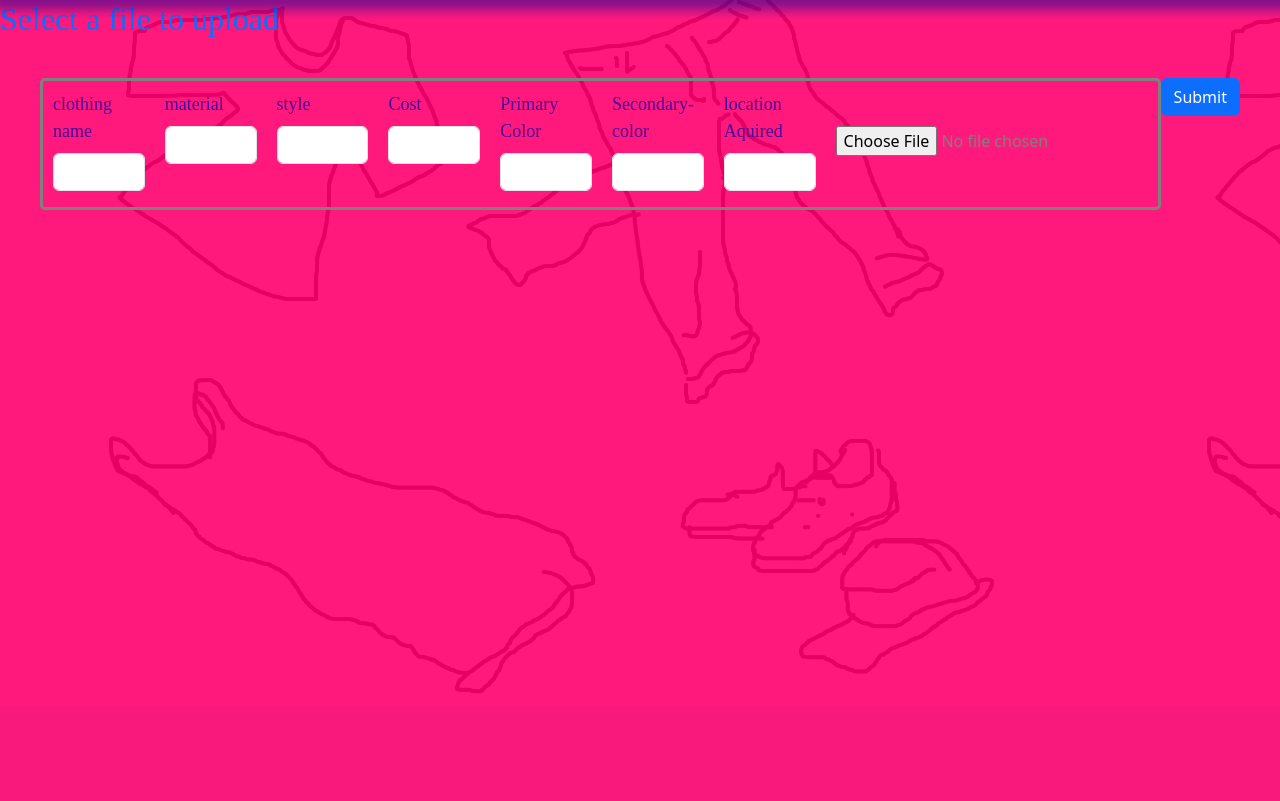
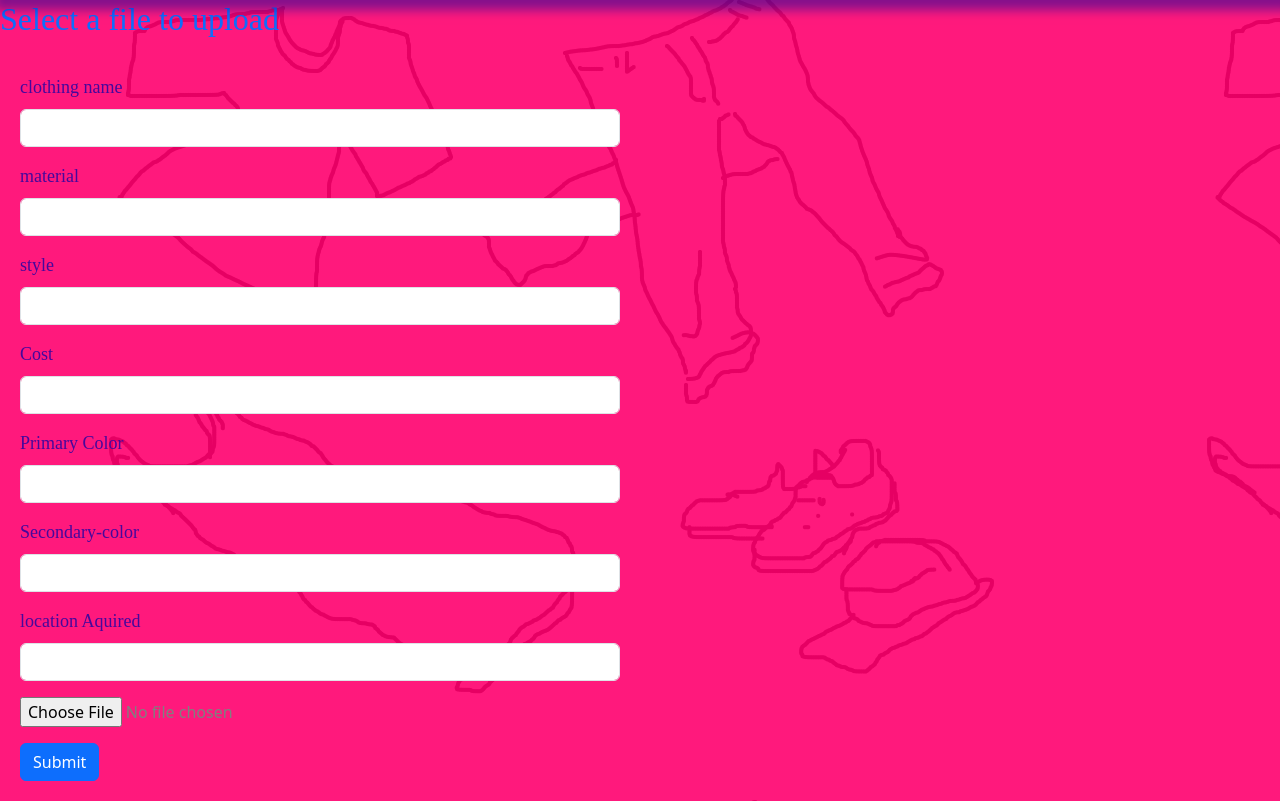
Before and after one commit to Coding-Dojo-FashApp/FashApp, a Flask app: template FashApp/templates/new_item.html in a window 1280 px wide. Shown: the part 94-895 px from the top of the page. Before the commit the page ends 787 px from the top, so only its background shows below. Run offline with Flask 2, Linux system fonts and the light colour scheme; the template is opened without the code that fills it, so the values that code supplies are empty; some web fonts are replaced.

Commit message:
more styling

```diff
--- a/FashApp/controllers/users.py
+++ b/FashApp/controllers/users.py
@@ -60,3 +60,10 @@ def dashboard():
 
         return render_template('index.html',current_user = user.User.get_one({'id': session["users_id"]}), all_category = clothing_category.Clothing_catagories.get_all() )
     return redirect('/')
+
+
+
+# Kevin Added this to test the profile page.
+@app.route('/profile')
+def profile():
+    return(render_template('profile.html'))
--- a/FashApp/static/css/main.css
+++ b/FashApp/static/css/main.css
@@ -129,3 +129,8 @@ form{
 .clothing-image {
     height:300px;
 }
+
+.form_box {
+    width: 50%;
+
+}
--- a/FashApp/templates/new_item.html
+++ b/FashApp/templates/new_item.html
@@ -44,19 +44,11 @@
     </div>
 </nav>
       <div>
-        <input type="hidden" name="user_id" value="{{current_user.id}}">
-            <!-- <h1>All Post</h1> -->
             {%for z in all_clothing%}
-        <div class="box1">
-
             <div class="box2">
             <img class = "clothing-image" src="/static/uploads/{{z.img_path}}/" alt="{{z.img_path}}" >
       </div>
-
-        </div>
         {%endfor%}
-
-
     <div>
         <h2 class = "text-primary">Select a file to upload</h2>
         <p>
@@ -75,53 +67,44 @@
             <img src="{{ url_for('display_image', filename=filename) }}">
         </div>
         {% endif %}
-    <form method="post" action="/new_clothing" enctype="multipart/form-data" style="display: flex; margin: 20px;">
-                            <dl style="display: flex; width: 100%; border-style: solid; border-radius: 5px;">
-                            <p>
+        <div class = "form_box">
+          <form method="post" action="/new_clothing" enctype="multipart/form-data" >
             <input type="hidden" name="user_id" value="{{current_user.id}}">
             <input type="hidden" name="clothing_catagory_id" value="{{clothingcatergoryid[0].id}}">
-                              <p>{{clothingcatergoryid[0].id}}</p>
-                                <div class="mb-3" style="margin:10px;">
+          <div class="mb-3">
               <label for="name" class="form-label">clothing name</label>
               <input type="text" class="form-control" name="name">
           </div>
-                                  <div class="mb-3" style="margin:10px;">
+            <div class="mb-3">
                   <label for="material" class="form-label">material</label>
                   <input type="text" class="form-control" name="material" >
             </div>
-                                    <div class="mb-3" style="margin:10px;">
+                <div class="mb-3">
                   <label for="style" class="form-label">style</label>
                   <input type="text" class="form-control" name="style" >
                 </div>
-                                    <div class="mb-3" style="margin:10px;">
+                <div class="mb-3">
                   <label for="cost" class="form-label">Cost</label>
                   <input type="text" class="form-control" name="cost" >
                 </div>
-                                  <div class="mb-3" style="margin:10px;">
+              <div class="mb-3">
                 <label for="primary_color" class="form-label">Primary Color</label>
                 <input type="text" class="form-control" name="primary_color">
               </div>
-                                  <div class="mb-3 " style="margin:10px;">
+              <div class="mb-3 ">
                   <label class="form-label" for="secondary_color">Secondary-color</label>
                 <input type="text" class="form-control" name="secondary_color">
-
               </div>
-                                  <div class="mb-3 " style="margin:10px;">
+              <div class="mb-3">
                   <label class="form-label" for="location_aquired">location Aquired</label>
                 <input type="text" class="form-control" name="location_aquired">
               </div>
-                                  <div class="mb-3" style="margin:10px; display: flex; align-items: center;">
+              <div class="mb-3" >
               <input type="file" name="file" autocomplete="off" required>
             </div>
-                            </p>
-                            </dl>
-                            <p>
-                                <button type="submit" class="btn btn-primary">Submit</button>
-                            </p>
+            <button type="submit" class="btn-primary btn">Submit</button>
       </form>
-
     </div>
-
-
+  </div>
 </body>
 </html>
```
Also changed, not shown: FashApp/templates/index.html (+11 -6 lines), FashApp/templates/profile.html (+57 -0 lines), FashApp/static/uploads/WIN_20180130_10_03_17_Pro.jpg (added). Lines whose indentation alone changed are shown as unchanged.
